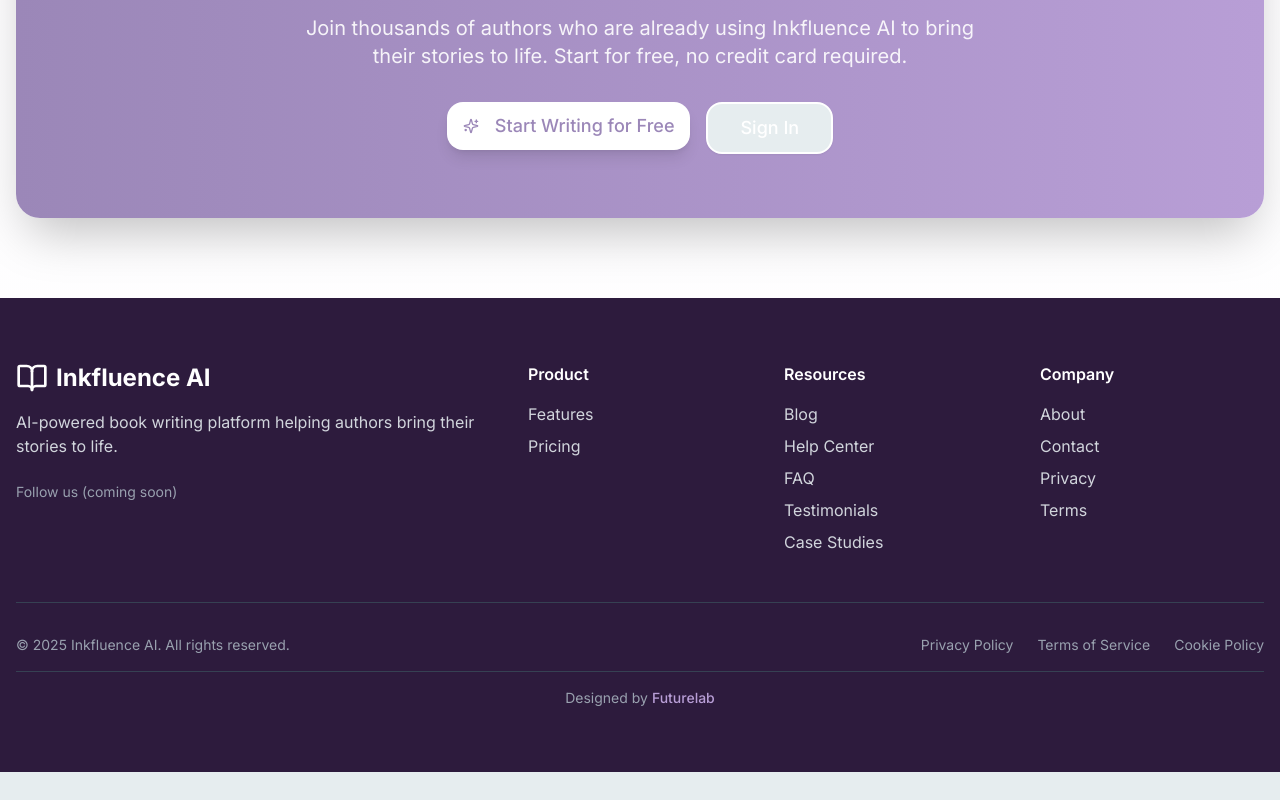
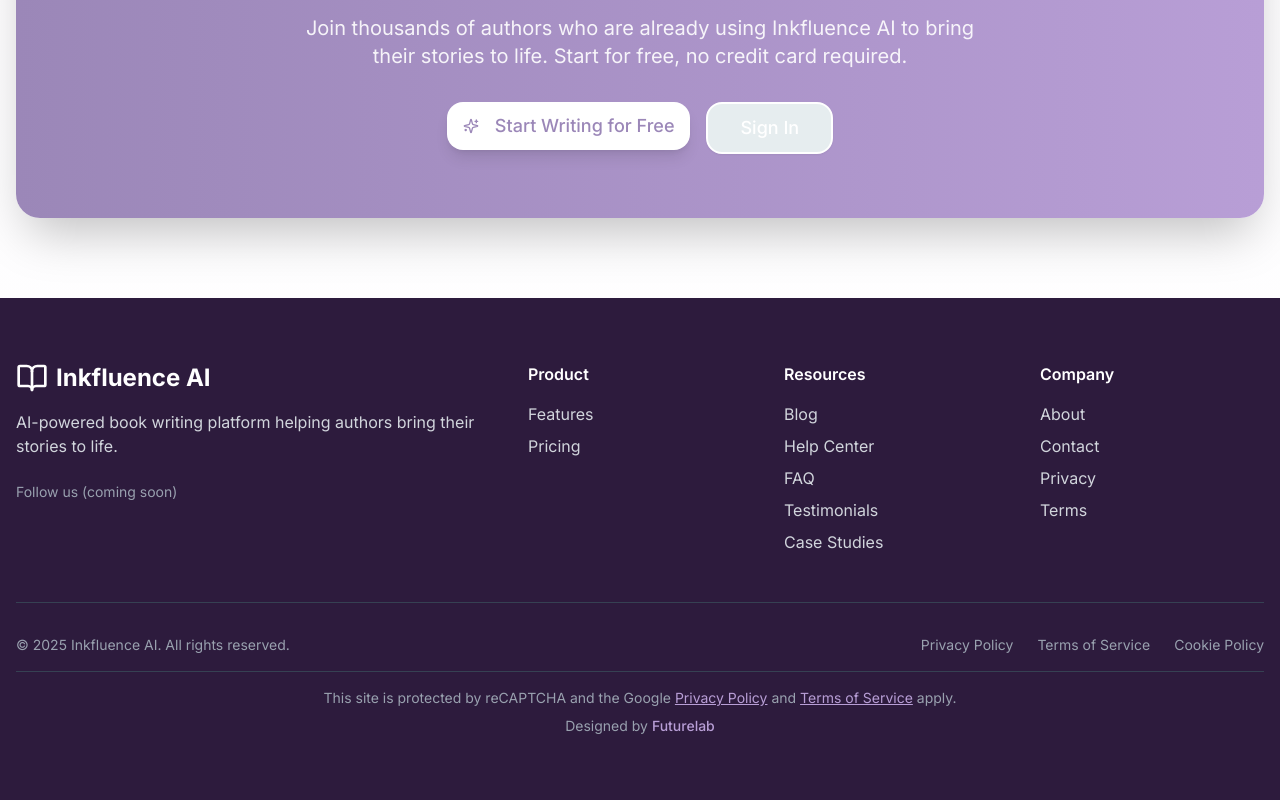
Before and after one commit to Sam-May-Futurelab/influencer-publishin, a React (Vite) app: page / in a window 1280 px wide. Shown: the part 8211-9011 px from the top of the page. Before the commit the page ends 8983 px from the top, so only its background shows below. Built offline with nearby package versions, Linux system fonts and the light colour scheme; no server answers.

Commit message:
Hide reCAPTCHA badge and add required disclosure
- Hidden reCAPTCHA v3 badge with CSS (Google-compliant)
- Added reCAPTCHA disclosure in footer per Google's policy
- Badge no longer visible in corner of screen
- Includes links to Google Privacy Policy and Terms

```diff
--- a/src/components/LandingFooter.tsx
+++ b/src/components/LandingFooter.tsx
@@ -147,6 +147,28 @@
             </div>
           </div>
           <div className="text-center text-gray-400 text-sm pt-4 border-t border-gray-700">
+            <p className="mb-2">
+              This site is protected by reCAPTCHA and the Google{' '}
+              <a
+                href="https://policies.google.com/privacy"
+                target="_blank"
+                rel="noopener noreferrer"
+                className="text-[#b89ed6] hover:text-[#9b87b8] transition-colors underline"
+              >
+                Privacy Policy
+              </a>
+              {' '}and{' '}
+              <a
+                href="https://policies.google.com/terms"
+                target="_blank"
+                rel="noopener noreferrer"
+                className="text-[#b89ed6] hover:text-[#9b87b8] transition-colors underline"
+              >
+                Terms of Service
+              </a>
+              {' '}apply.
+            </p>
+            <p>
               Designed by{' '}
               <a
                 href="https://www.futurelab.solutions/"
@@ -156,6 +178,7 @@
               >
                 Futurelab
               </a>
+            </p>
           </div>
         </div>
       </div>
--- a/src/index.css
+++ b/src/index.css
@@ -60,6 +60,12 @@
     margin-right: auto !important;
     background-color: #f9fafb !important;
     border-radius: 0.75rem !important; /* 12px rounded */
+  }
+
+  /* Hide reCAPTCHA v3 badge (Google allows this with proper disclosure) */
+  .grecaptcha-badge {
+    visibility: hidden !important;
+    opacity: 0 !important;
   }
 }
 
```
Lines whose indentation alone changed are shown as unchanged.
